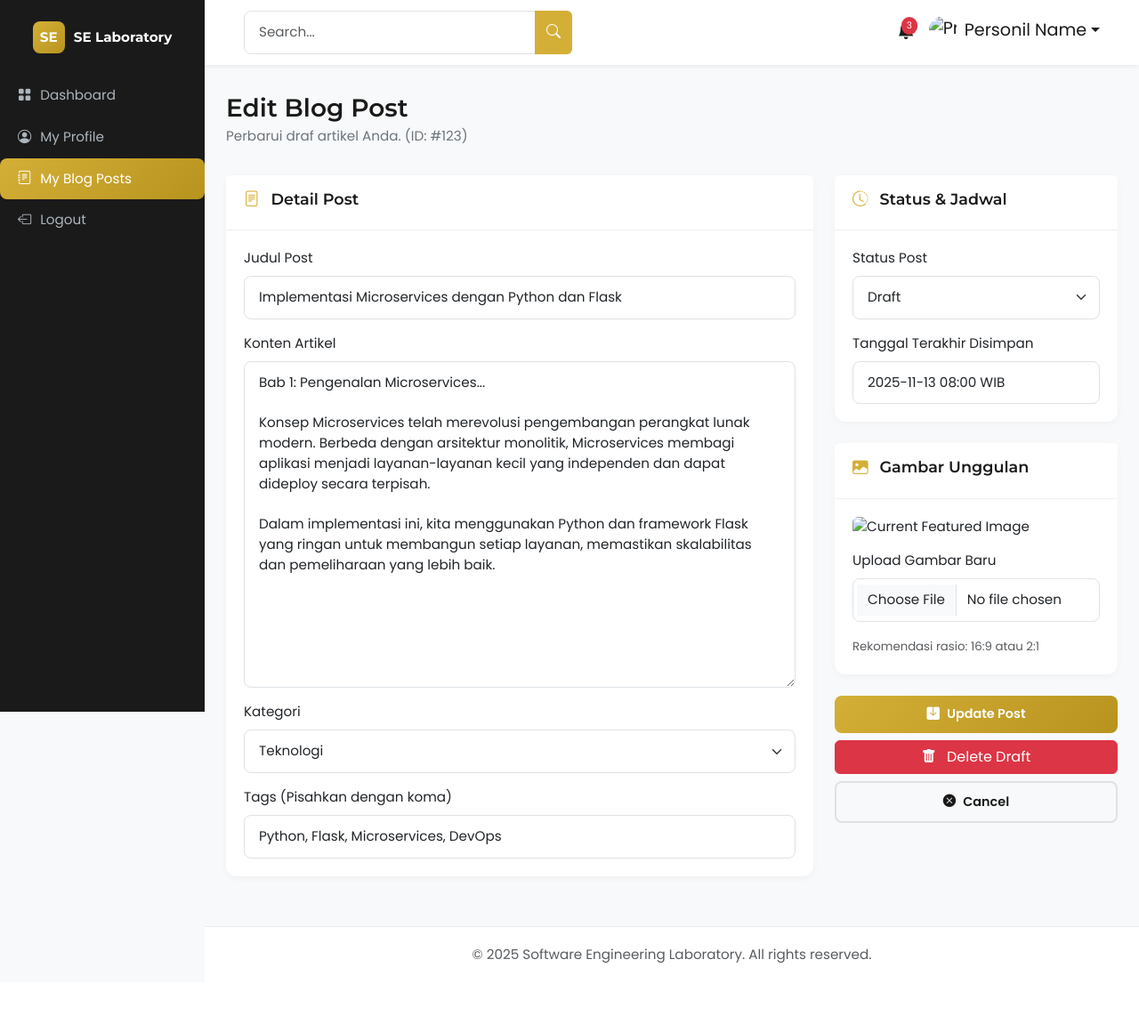
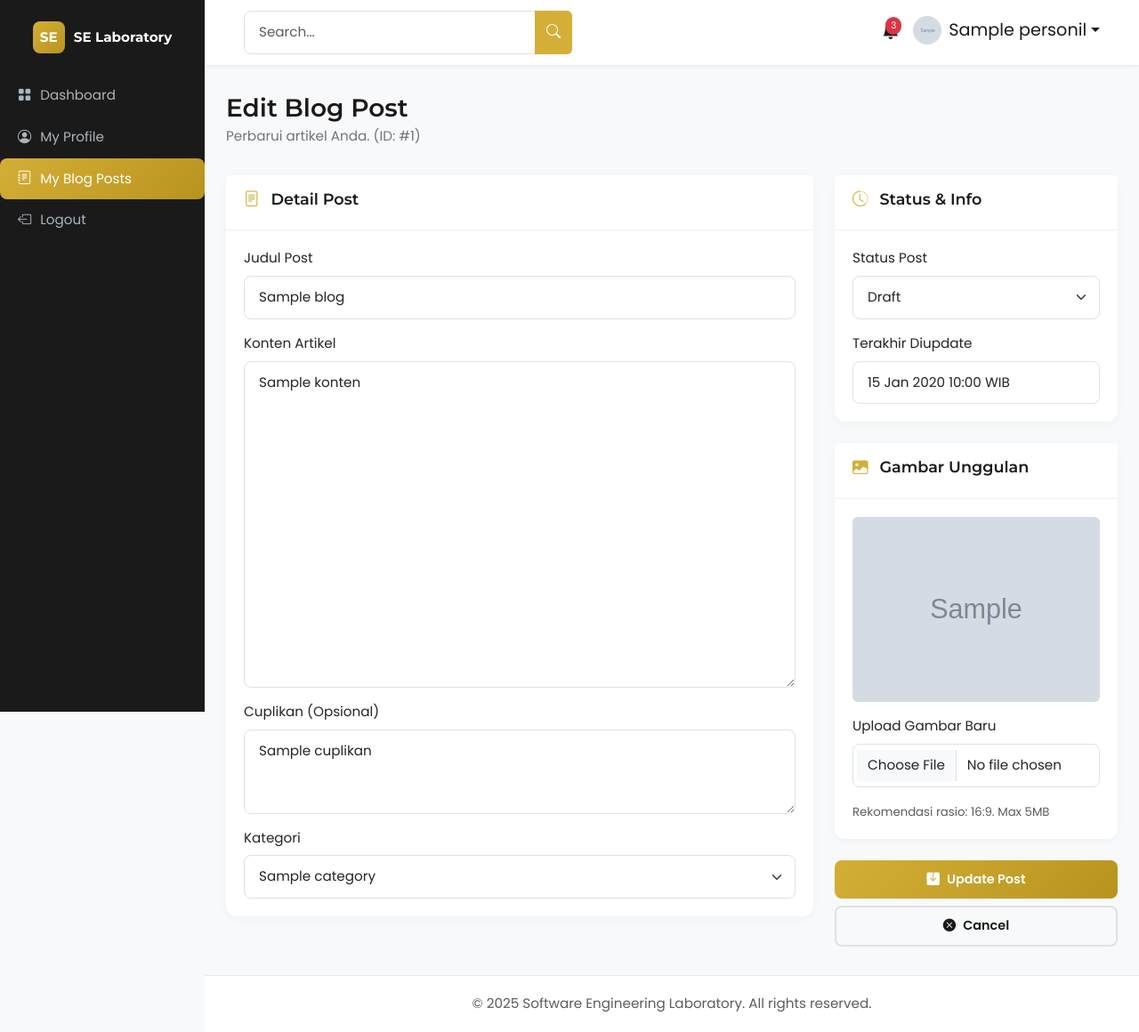
Before and after one commit to eeswepe/sekawanlab-pbl, a PHP site: template src/Views/personil/personil_blog-edit.php in a window 1280 px wide. Shown: the whole page at 89% size. Before the commit the page ends 1082 px from the top, so only its background shows below. Run offline with PHP 8.4, Linux system fonts and the light colour scheme; the template is opened without the code that fills it: most values are stand-ins (such as "Sample title", 1, 10 or a date in 2020); grey boxes marked "Sample" are stand-in pictures; some libraries are stand-ins or nearby versions.

Commit message:
feat: finish edit blog feature

```diff
--- a/public/js/personil_blog-edit.js
+++ b/public/js/personil_blog-edit.js
@@ -1,4 +1,4 @@
-// Logika Sidebar Toggle (Diambil dari dashboard.html)
+// Sidebar Toggle
 document.addEventListener('DOMContentLoaded', function() {
     const sidebar = document.getElementById('sidebar');
     const mainContent = document.getElementById('main-content');
@@ -13,13 +13,11 @@ document.addEventListener('DOMContentLoaded', function() {
         toggleButton.addEventListener('click', toggleSidebar);
     }
 
-    // Set default toggle state for mobile
     if (window.innerWidth < 992) {
         sidebar.classList.add('toggled');
         mainContent.classList.add('toggled');
     }
 
-    // Resize listener untuk menyesuaikan tampilan desktop/mobile
     window.addEventListener('resize', function() {
         if (window.innerWidth >= 992) {
             sidebar.classList.remove('toggled');
@@ -31,10 +29,10 @@ document.addEventListener('DOMContentLoaded', function() {
     });
 });
 
-// Fungsi Image Preview (Dibuat global agar bisa dipanggil dari HTML onchange)
-function previewImage(event) {
+// Image Preview
+document.getElementById('featuredImage')?.addEventListener('change', function(e) {
     const preview = document.getElementById('imagePreview');
-    const file = event.target.files[0];
+    const file = e.target.files[0];
 
     if (file) {
         const reader = new FileReader();
@@ -43,26 +41,39 @@ function previewImage(event) {
         }
         reader.readAsDataURL(file);
     }
-}
+});
 
-// Fungsi Konfirmasi Hapus Draft (Dibuat global agar bisa dipanggil dari HTML onclick)
-function confirmDelete() {
-    // Di sini Anda bisa menambahkan logika pengecekan status post (draft/review)
-    // sebelum menampilkan konfirmasi.
+// Form Submission
+document.getElementById('editBlogPostForm')?.addEventListener('submit', function(e) {
+    e.preventDefault();
 
-    // Contoh: Asumsi hanya boleh dihapus jika status bukan 'published'
-    const postStatus = document.getElementById('postStatus').value;
+    const blogId = document.querySelector('input[name="blog_id"]').value;
+    const submitBtn = this.querySelector('button[type="submit"]');
+    const originalText = submitBtn.innerHTML;
 
-    if (postStatus === 'published') {
-        alert('Artikel berstatus "Published" hanya dapat dihapus oleh Administrator.');
-        return;
-    }
+    submitBtn.disabled = true;
+    submitBtn.innerHTML = '<span class="spinner-border spinner-border-sm me-2"></span>Updating...';
 
-    if (confirm('Apakah Anda yakin ingin menghapus Draf ini? Tindakan ini tidak dapat dibatalkan.')) {
-        // Logika untuk mengirim permintaan DELETE ke backend (simulasi)
-        alert(`Draf ID #123 (Status: ${postStatus}) berhasil dihapus (Simulasi)`);
+    const formData = new FormData(this);
 
-        // Arahkan kembali ke daftar blog
-        window.location.href = 'blog-list.html';
-    }
-}
+    fetch(`/personil/blog/update/${blogId}`, {
+        method: 'POST',
+        body: formData
+    })
+    .then(response => response.json())
+    .then(data => {
+        if (data.success) {
+            alert('Blog berhasil diupdate!');
+            window.location.href = data.redirect;
+        } else {
+            alert('Error: ' + data.message);
+            submitBtn.disabled = false;
+            submitBtn.innerHTML = originalText;
+        }
+    })
+    .catch(error => {
+        alert('Error: ' + error.message);
+        submitBtn.disabled = false;
+        submitBtn.innerHTML = originalText;
+    });
+});
--- a/src/Routes/index.php
+++ b/src/Routes/index.php
@@ -59,6 +59,7 @@ $router->get("/personil/blog/create", PersonilController::class, "renderBlogCrea
 $router->post("/personil/blog/create", PersonilController::class, "createBlog")->middleware(PersonilMiddleware::class);
 $router->get("/personil/blog", PersonilController::class, "renderBlogList")->middleware(PersonilMiddleware::class);
 $router->get("/personil/blog/edit/{id}", PersonilController::class, "renderBlogEdit")->middleware(PersonilMiddleware::class);
+$router->post("/personil/blog/update/{id}", PersonilController::class, "updateBlog")->middleware(PersonilMiddleware::class);
 $router->get("/personil/profile", PersonilController::class, "renderProfile")->middleware(PersonilMiddleware::class);
 $router->get("/personil/profile/edit", PersonilController::class, "renderProfileEdit")->middleware(PersonilMiddleware::class);
 
--- a/src/Views/personil/personil_blog-edit.php
+++ b/src/Views/personil/personil_blog-edit.php
@@ -64,14 +64,14 @@
 
                         <li class="nav-item dropdown">
                             <a class="nav-link dropdown-toggle profile-dropdown-toggle" href="#" id="profileDropdown" role="button" data-bs-toggle="dropdown">
-                                <img src="https://via.placeholder.com/150/1a1a1a/FFFFFF?text=P" alt="Profile Picture">
-                                <span class="d-none d-md-inline">Personil Name</span>
+                                <img src="<?= htmlspecialchars($personil['foto_url'] ?? 'https://via.placeholder.com/150/1a1a1a/FFFFFF?text=P') ?>" alt="Profile Picture">
+                                <span class="d-none d-md-inline"><?= htmlspecialchars($personil['nama_lengkap']) ?></span>
                             </a>
                             <ul class="dropdown-menu dropdown-menu-end" aria-labelledby="profileDropdown">
-                                <li><a class="dropdown-item" href="profile-view.html"><i class="bi bi-person-fill"></i> My Profile</a></li>
+                                <li><a class="dropdown-item" href="/personil/profile"><i class="bi bi-person-fill"></i> My Profile</a></li>
                                 <li><a class="dropdown-item" href="#"><i class="bi bi-gear-fill"></i> Settings</a></li>
                                 <li><hr class="dropdown-divider"></li>
-                                <li><a class="dropdown-item" href="../../login.html"><i class="bi bi-box-arrow-left"></i> Logout</a></li>
+                                <li><a class="dropdown-item" href="/logout"><i class="bi bi-box-arrow-left"></i> Logout</a></li>
                             </ul>
                         </li>
                     </ul>
@@ -82,11 +82,12 @@
                 <div class="page-header d-flex justify-content-between align-items-center">
                     <div>
                         <h1>Edit Blog Post</h1>
-                        <p>Perbarui draf artikel Anda. (ID: #123)</p>
+                        <p>Perbarui artikel Anda. (ID: #<?= $blog['id'] ?>)</p>
                     </div>
                 </div>
 
-                <form id="editBlogPostForm">
+                <form id="editBlogPostForm" enctype="multipart/form-data">
+                    <input type="hidden" name="blog_id" value="<?= $blog['id'] ?>">
                     <div class="row g-4">
                         <div class="col-lg-8">
                             <div class="card">
@@ -96,55 +97,49 @@
                                 <div class="card-body">
                                     <div class="mb-3">
                                         <label for="postTitle" class="form-label">Judul Post</label>
-                                        <input type="text" class="form-control" id="postTitle" value="Implementasi Microservices dengan Python dan Flask">
+                                        <input type="text" class="form-control" id="postTitle" name="judul" value="<?= htmlspecialchars($blog['judul']) ?>" required>
                                     </div>
 
                                     <div class="mb-3">
                                         <label for="postContent" class="form-label">Konten Artikel</label>
-                                        <textarea class="form-control" id="postContent" rows="15">
-Bab 1: Pengenalan Microservices...
-
-Konsep Microservices telah merevolusi pengembangan perangkat lunak modern. Berbeda dengan arsitektur monolitik, Microservices membagi aplikasi menjadi layanan-layanan kecil yang independen dan dapat dideploy secara terpisah.
-
-Dalam implementasi ini, kita menggunakan Python dan framework Flask yang ringan untuk membangun setiap layanan, memastikan skalabilitas dan pemeliharaan yang lebih baik.
-                                        </textarea>
+                                        <textarea class="form-control" id="postContent" name="konten" rows="15" required><?= htmlspecialchars($blog['konten']) ?></textarea>
                                     </div>
 
                                     <div class="mb-3">
-                                        <label for="postCategory" class="form-label">Kategori</label>
-                                        <select class="form-select" id="postCategory">
-                                            <option value="Tech" selected>Teknologi</option>
-                                            <option value="Research">Penelitian</option>
-                                            <option value="Event">Event Lab</option>
-                                        </select>
+                                        <label for="postExcerpt" class="form-label">Cuplikan (Opsional)</label>
+                                        <textarea class="form-control" id="postExcerpt" name="cuplikan" rows="3" placeholder="Otomatis dibuat jika kosong"><?= htmlspecialchars($blog['cuplikan'] ?? '') ?></textarea>
                                     </div>
 
                                     <div class="mb-0">
-                                        <label for="tags" class="form-label">Tags (Pisahkan dengan koma)</label>
-                                        <input type="text" class="form-control" id="tags" value="Python, Flask, Microservices, DevOps">
+                                        <label for="postCategory" class="form-label">Kategori</label>
+                                        <select class="form-select" id="postCategory" name="kategori_id" required>
+                                            <?php foreach ($categories as $category): ?>
+                                                <option value="<?= $category['id'] ?>" <?= $category['id'] == $blog['kategori_id'] ? 'selected' : '' ?>>
+                                                    <?= htmlspecialchars($category['name']) ?>
+                                                </option>
+                                            <?php endforeach; ?>
+                                        </select>
                                     </div>
                                 </div>
                             </div>
                         </div>
 
                         <div class="col-lg-4">
-
                             <div class="card">
                                 <div class="card-header">
-                                    <h5 class="card-title"><i class="bi bi-clock-history me-2" style="color: var(--gold);"></i> Status & Jadwal</h5>
+                                    <h5 class="card-title"><i class="bi bi-clock-history me-2" style="color: var(--gold);"></i> Status & Info</h5>
                                 </div>
                                 <div class="card-body">
                                     <div class="mb-3">
                                         <label for="postStatus" class="form-label">Status Post</label>
-                                        <select class="form-select" id="postStatus">
-                                            <option value="draft" selected>Draft</option>
-                                            <option value="review">Butuh Review</option>
-                                            <option value="published" disabled>Published (Hanya Admin)</option>
+                                        <select class="form-select" id="postStatus" name="status">
+                                            <option value="draft" <?= $blog['status'] == 'draft' ? 'selected' : '' ?>>Draft</option>
+                                            <option value="published" <?= $blog['status'] == 'published' ? 'selected' : '' ?>>Published</option>
                                         </select>
                                     </div>
                                     <div class="mb-0">
-                                        <label for="lastSaved" class="form-label">Tanggal Terakhir Disimpan</label>
-                                        <input type="text" class="form-control" id="lastSaved" value="2025-11-13 08:00 WIB" readonly>
+                                        <label class="form-label">Terakhir Diupdate</label>
+                                        <input type="text" class="form-control" value="<?= date('d M Y H:i', strtotime($blog['updated_at'])) ?> WIB" readonly>
                                     </div>
                                 </div>
                             </div>
@@ -154,12 +149,12 @@ Dalam implementasi ini, kita menggunakan Python dan framework Flask yang ringan
                                     <h5 class="card-title"><i class="bi bi-image-fill me-2" style="color: var(--gold);"></i> Gambar Unggulan</h5>
                                 </div>
                                 <div class="card-body">
-                                    <img src="https://via.placeholder.com/400x200/444444/FFFFFF?text=Current+Image" alt="Current Featured Image" class="img-fluid rounded mb-3" id="imagePreview">
+                                    <img src="<?= htmlspecialchars($blog['featured_image_url'] ?? 'https://via.placeholder.com/400x200/444444/FFFFFF?text=No+Image') ?>" alt="Featured Image" class="img-fluid rounded mb-3" id="imagePreview">
                                     <div class="mb-3">
                                         <label for="featuredImage" class="form-label">Upload Gambar Baru</label>
-                                        <input class="form-control" type="file" id="featuredImage" accept="image/*" onchange="previewImage(event)">
+                                        <input class="form-control" type="file" id="featuredImage" name="featured_image" accept="image/*">
                                     </div>
-                                    <small class="text-muted">Rekomendasi rasio: 16:9 atau 2:1</small>
+                                    <small class="text-muted">Rekomendasi rasio: 16:9. Max 5MB</small>
                                 </div>
                             </div>
 
@@ -167,14 +162,10 @@ Dalam implementasi ini, kita menggunakan Python dan framework Flask yang ringan
                                 <button type="submit" class="btn btn-primary-custom">
                                     <i class="bi bi-save-fill me-2"></i> Update Post
                                 </button>
-                                <button type="button" class="btn btn-danger" id="deleteButton" onclick="confirmDelete()">
-                                    <i class="bi bi-trash-fill me-2"></i> Delete Draft
-                                </button>
-                                <a href="blog-list.html" class="btn btn-outline-secondary">
+                                <a href="/personil/blog" class="btn btn-outline-secondary">
                                     <i class="bi bi-x-circle-fill me-2"></i> Cancel
                                 </a>
                             </div>
-
                         </div>
                     </div>
                 </form>
@@ -189,8 +180,6 @@ Dalam implementasi ini, kita menggunakan Python dan framework Flask yang ringan
     </div>
 
     <script src="https://cdn.jsdelivr.net/npm/bootstrap@5.3.0/dist/js/bootstrap.bundle.min.js"></script>
-
-    <script src="../../assets/js/personil_blog-edit.js"></script>
-
+    <script src="/js/personil_blog-edit.js"></script>
 </body>
 </html>
```
Also changed, not shown: src/Controllers/PersonilController.php (+95 -2 lines).
